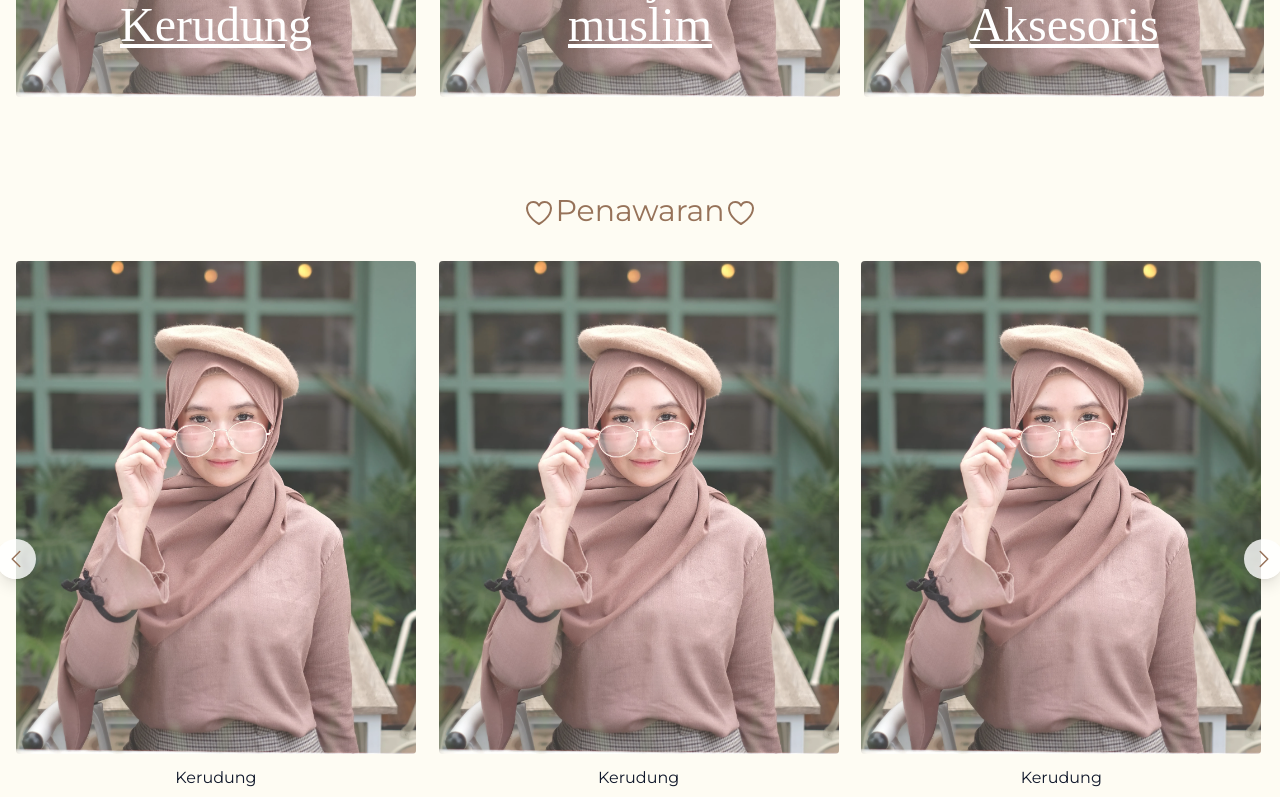
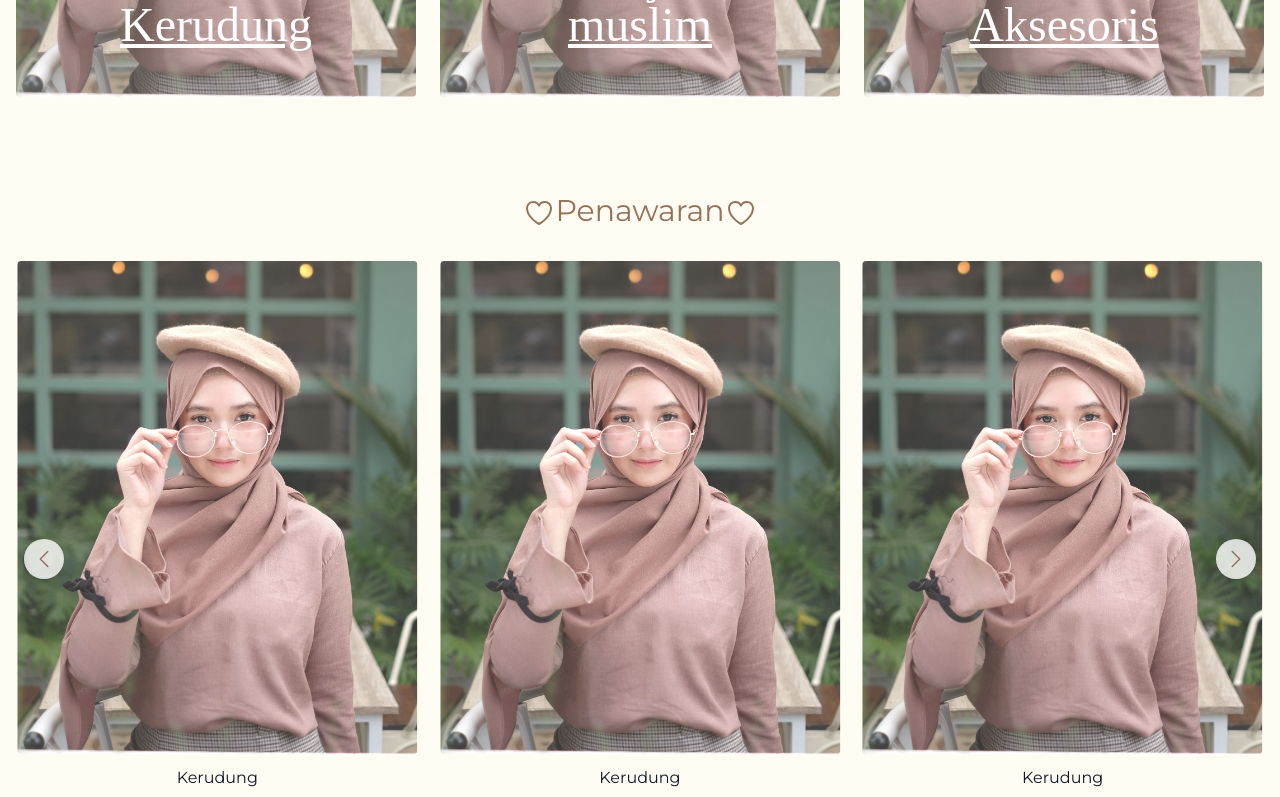
Before and after one commit to mardini1414/dina-hijab, a React (Vite) app: page / in a window 1280 px wide. Shown: the part 2000-2797 px from the top of the page. Built offline with nearby package versions, Linux system fonts and the light colour scheme; a web font is replaced by a local one.

Commit message:
fix: card in offer section

```diff
--- a/src/components/card/ProductCard.jsx
+++ b/src/components/card/ProductCard.jsx
@@ -2,7 +2,7 @@ import React from 'react';
 
 const ProductCard = ({ image, title, oldPrice, price }) => {
   return (
-    <div className="max-w-[400px]">
+    <div className="max-w-[400px] mx-auto">
       <div className="overflow-hidden relative rounded">
         <div className="hover:scale-110 transition duration-300 ease-in-out">
           <div className="absolute left-0 bg-light/20 w-full h-full"></div>
--- a/src/components/section/CategorySection.jsx
+++ b/src/components/section/CategorySection.jsx
@@ -12,7 +12,7 @@ const CategorySection = () => {
           Kategori pilihan
           <HeartIcon />
         </h2>
-        <div className="grid grid-cols-1 md:grid-cols-2 lg:grid-cols-3 gap-6">
+        <div className="grid grid-cols-1 md:grid-cols-2 lg:grid-cols-3 gap-6 justify-items-center">
           <CategoryCard title={'Kerudung'} image={Image} />
           <CategoryCard title={'Baju muslim'} image={Image} />
           <CategoryCard title={'Aksesoris'} image={Image} />
--- a/src/components/section/OfferSection.jsx
+++ b/src/components/section/OfferSection.jsx
@@ -18,19 +18,16 @@ const OfferSection = () => {
         </h2>
       </div>
       <div className="relative">
-        <div className="w-10 h-10 bg-white/80 shadow-lg prev-el flex justify-center items-center rounded-full absolute bottom-1/2 left-2 sm:-left-5 z-20">
+        <div className="w-10 h-10 bg-white/80 shadow-lg prev-el flex justify-center items-center rounded-full absolute bottom-1/2 left-2 z-20">
           <ChevronIcon direction={'left'} />
         </div>
-        <div className="w-10 h-10 bg-white/80 shadow-lg next-el flex justify-center items-center rounded-full absolute bottom-1/2 right-2 sm:-right-5 z-20">
+        <div className="w-10 h-10 bg-white/80 shadow-lg next-el flex justify-center items-center rounded-full absolute bottom-1/2 right-2 z-20">
           <ChevronIcon direction={'right'} />
         </div>
         <Swiper
           navigation={{ nextEl: '.next-el', prevEl: '.prev-el' }}
           slidesPerView={1}
           loop={true}
-          pagination={{ clickable: true }}
-          centeredSlides={true}
-          centeredSlidesBounds={true}
           autoplay={{ delay: 3000, disableOnInteraction: false }}
           modules={[Autoplay, Navigation]}
           breakpoints={{
--- a/src/components/section/ProductSection.jsx
+++ b/src/components/section/ProductSection.jsx
@@ -12,7 +12,7 @@ const ProductSection = () => {
           Spesial untukmu
           <HeartIcon />
         </h2>
-        <div className="grid grid-cols-1 md:grid-cols-2 lg:grid-cols-3 gap-6">
+        <div className="grid grid-cols-1 md:grid-cols-2 lg:grid-cols-3 gap-6 justify-items-center">
           <ProductCard
             title={'Kerudung'}
             image={Image}
--- a/src/components/section/TestimonySection.jsx
+++ b/src/components/section/TestimonySection.jsx
@@ -12,7 +12,6 @@ const TestimonySection = () => {
           Apa kata mereka?
         </h2>
       </div>
-      <div className="">
       <Swiper
         slidesPerView={1}
         autoplay={{ delay: 3000, disableOnInteraction: false }}
@@ -53,7 +52,6 @@ const TestimonySection = () => {
           />
         </SwiperSlide>
       </Swiper>
-      </div>
     </section>
   );
 };
```
Lines whose indentation alone changed are shown as unchanged.
